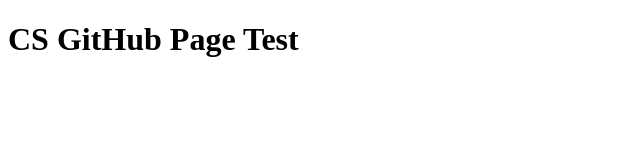
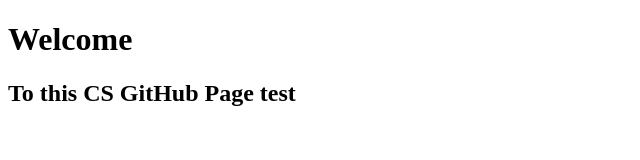
Before and after one commit to marcolilli/cs-github-pages-example, a plain HTML site: page index.html in a window 1280 px wide. Shown: the whole page, without its empty margins (0-640 px from the left). Drawn offline with Linux system fonts and the light colour scheme.

Commit message:
Update index.html

```diff
--- a/index.html
+++ b/index.html
@@ -5,6 +5,7 @@
 </head>
 
 <body>
-    <h1>CS GitHub Page Test</h1>
+    <h1>Welcome</h1>
+    <h2>To this CS GitHub Page test</h2>
 </body>
 </html>
```
